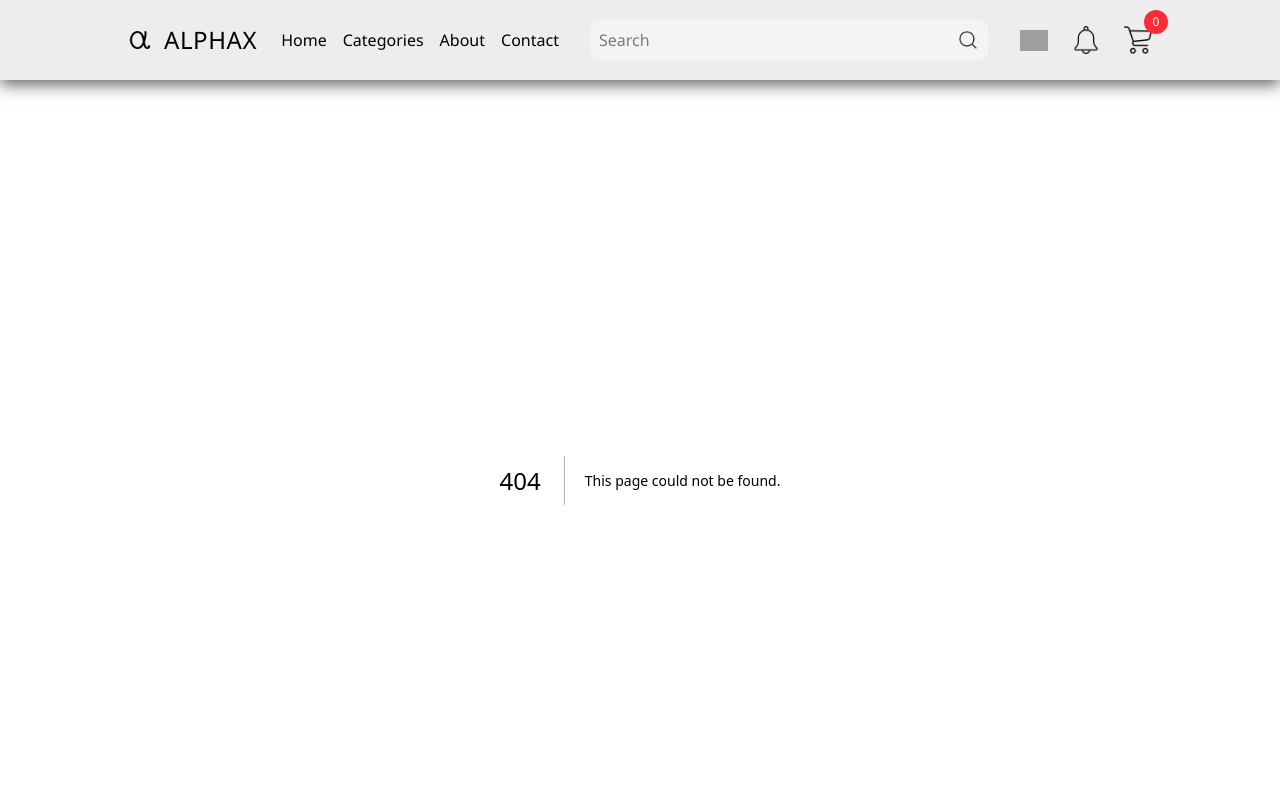
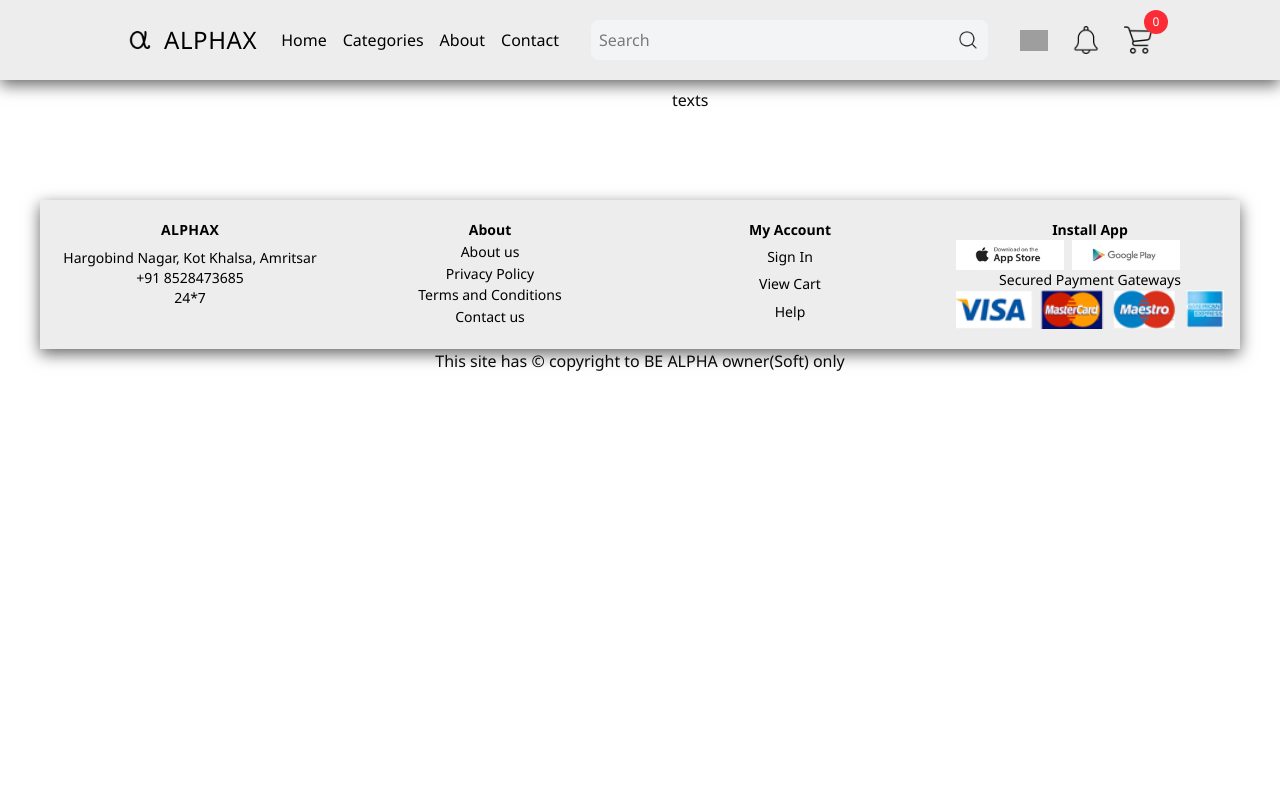
Before and after one commit to SOFTJIT-SINGH/bealphax, a Next.js app: page /footer in a window 1280 px wide. Before the commit this address had no page. Shown: the top 800 px of the page. Built offline with nearby package versions, Linux system fonts and the light colour scheme; grey boxes are pictures that could not be loaded.

Commit message:
cart number

```diff
--- /dev/null
+++ b/app/[slug]/page.jsx
@@ -0,0 +1,15 @@
+import Productimg from '../components/Productimg'
+
+const Singlepage = () => {
+  return (
+    <div className='mt-2 h-20 px-4 md:px-8 lg:px-16 xl:px-32 2xl:px-64 relative flex flex-col lg:flex-row gap-16'>
+      {/* img  */}
+      <div className='w-full lg:w-1/2 lg:sticky top-20 h-max'>
+        <Productimg />
+      </div>
+      {/* text   */}
+      <div className='w-full lg:w-1/2 flex flex-col gap-6'> texts</div>
+    </div>
+  )
+}
+export default Singlepage
--- /dev/null
+++ b/app/components/Productimg.jsx
@@ -0,0 +1,8 @@
+const Productimg = () => {
+  return (
+    <div>
+      <div className='h-[500px] relative'></div>
+    </div>
+  )
+}
+export default Productimg
```
